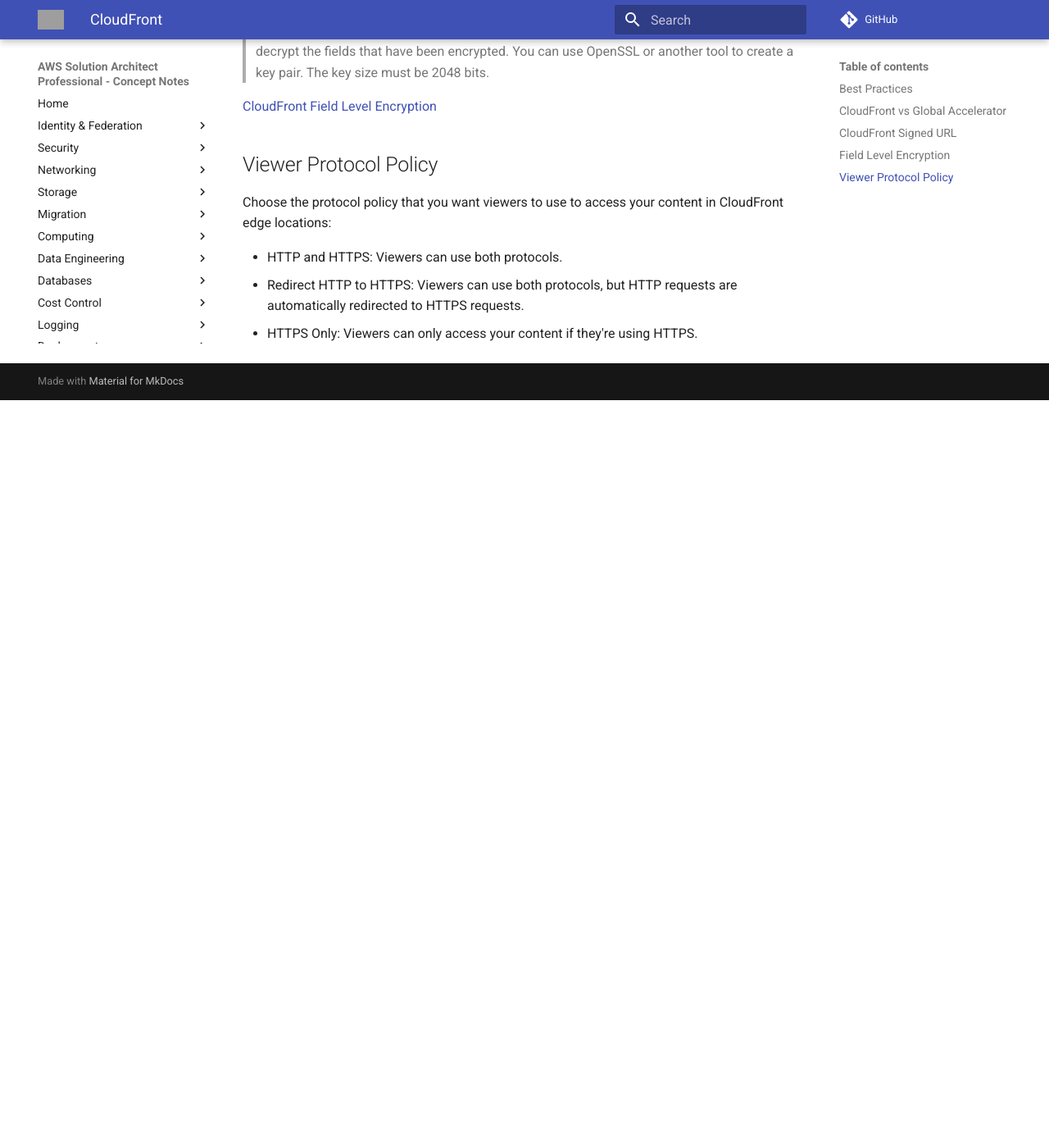
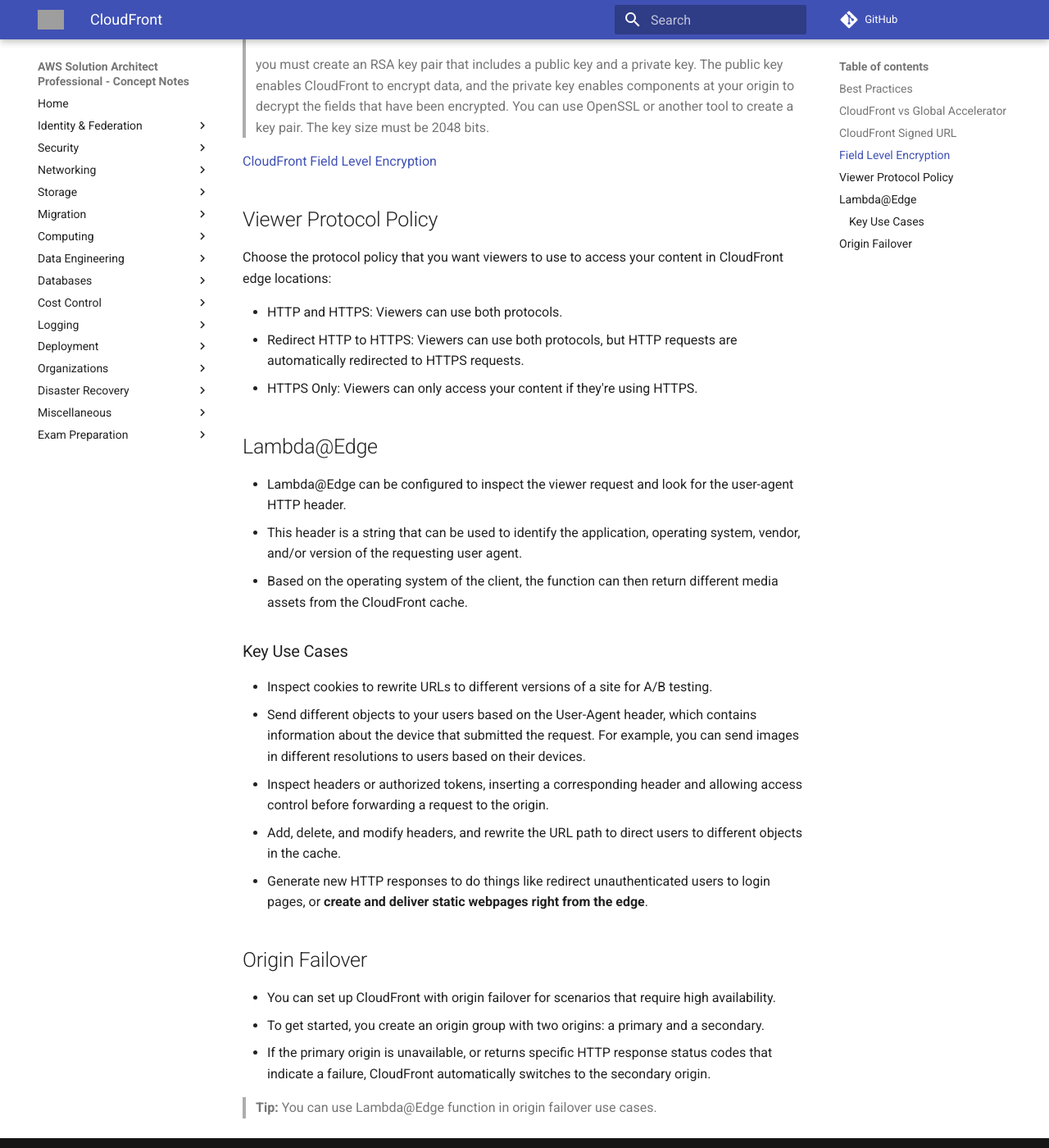
Before and after one commit to jeyabalajis/aws-certified-sa-pro-notes, an MkDocs documentation site: the page built from docs/network/cloudfront.md, in a window 1280 px wide and 1400 px high, scrolled down 2306 px. Shown: the whole window at 82% size. Built offline with MkDocs 1.6.1 and Material for MkDocs 9.7.7, drawn with Linux system fonts in a browser that asks for light colours; comment, search, counter and statistics services are not loaded; before the commit the page ends 2794 px from its top, so only the background shows below that; some of the changed text lies outside the part shown; grey boxes are pictures that could not be loaded.

Commit message:
Update cloudfront.md

```diff
--- a/docs/network/cloudfront.md
+++ b/docs/network/cloudfront.md
@@ -28,6 +28,8 @@
 > We recommend that you configure your HTTP server to add a Content-Length header to prevent CloudFront from caching partial objects.
 
 > For enabling PCI-DSS compliance on sensitive information, leverage **Field Level Encryption** feature of CloudFront.
+
+> You cannot cache API Gateway results in CloudFront. Enable API Caching at API Gateway level itself.
 
 ## CloudFront vs Global Accelerator
 
@@ -71,3 +73,24 @@
 - HTTP and HTTPS: Viewers can use both protocols.
 - Redirect HTTP to HTTPS: Viewers can use both protocols, but HTTP requests are automatically redirected to HTTPS requests.
 - HTTPS Only: Viewers can only access your content if they're using HTTPS.
+
+## Lambda@Edge
+
+- Lambda@Edge can be configured to inspect the viewer request and look for the user-agent HTTP header.
+- This header is a string that can be used to identify the application, operating system, vendor, and/or version of the requesting user agent.
+- Based on the operating system of the client, the function can then return different media assets from the CloudFront cache.
+
+### Key Use Cases
+- Inspect cookies to rewrite URLs to different versions of a site for A/B testing.
+- Send different objects to your users based on the User-Agent header, which contains information about the device that submitted the request. For example, you can send images in different resolutions to users based on their devices.
+- Inspect headers or authorized tokens, inserting a corresponding header and allowing access control before forwarding a request to the origin.
+- Add, delete, and modify headers, and rewrite the URL path to direct users to different objects in the cache.
+- Generate new HTTP responses to do things like redirect unauthenticated users to login pages, or **create and deliver static webpages right from the edge**.
+
+## Origin Failover
+
+- You can set up CloudFront with origin failover for scenarios that require high availability.
+- To get started, you create an origin group with two origins: a primary and a secondary.
+- If the primary origin is unavailable, or returns specific HTTP response status codes that indicate a failure, CloudFront automatically switches to the secondary origin.
+
+> **Tip:** You can use Lambda@Edge function in origin failover use cases.
```
